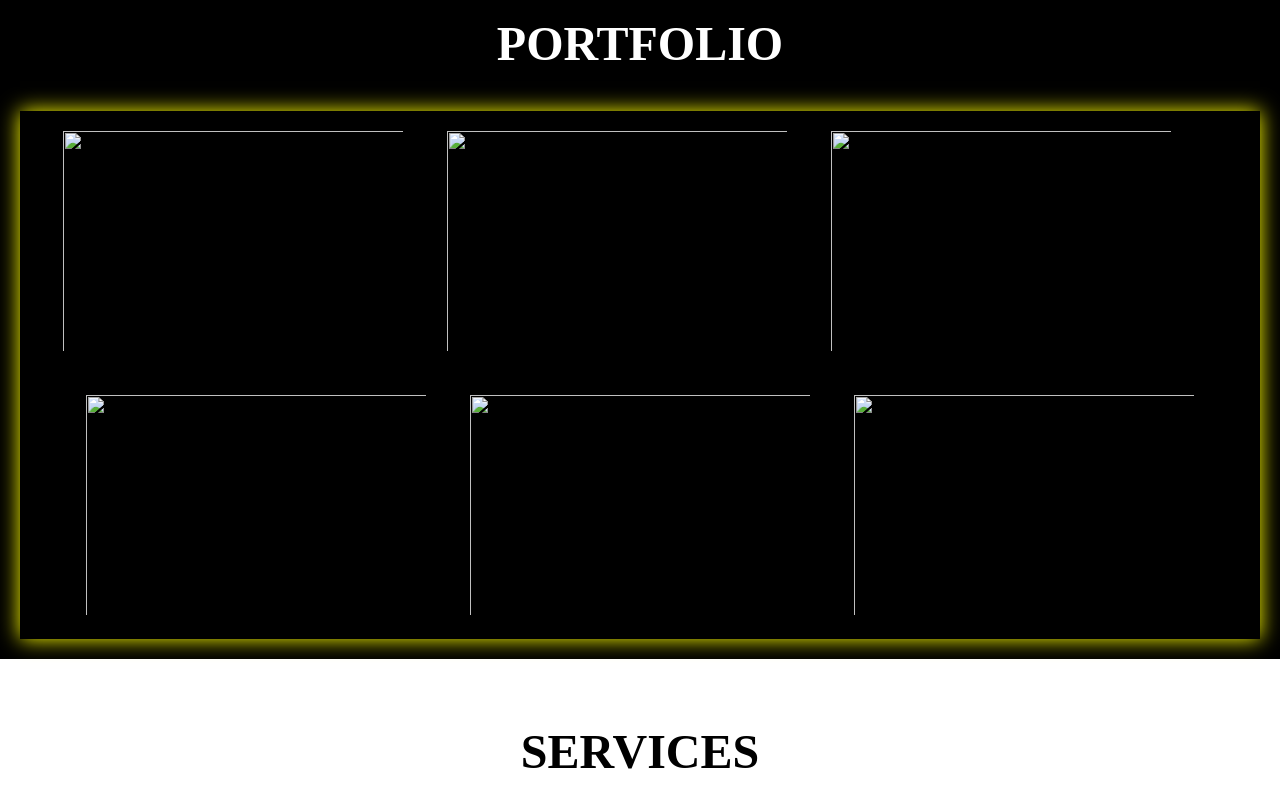
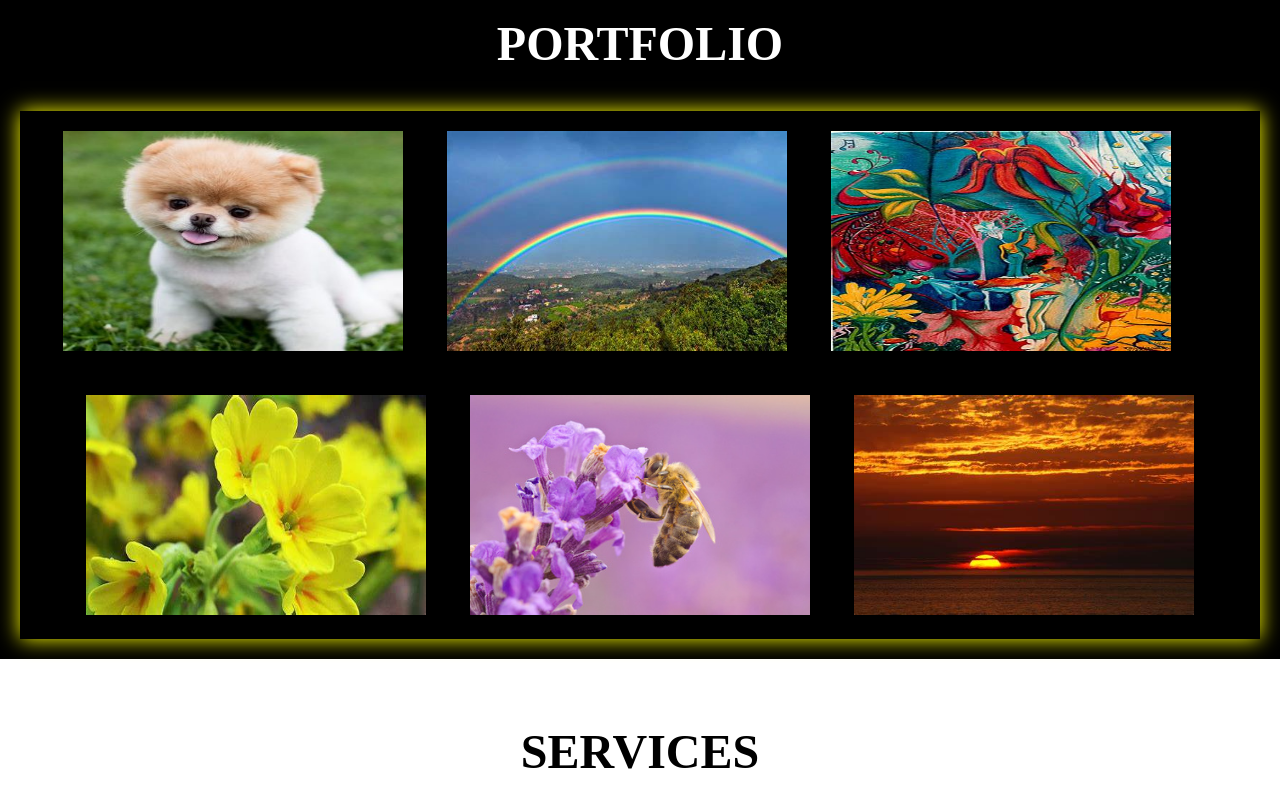
Before and after one commit to mj-paner/Portfolio, a plain HTML site: page index.html in a window 1280 px wide. Shown: the part 1560-2368 px from the top of the page. Drawn offline with Linux system fonts and the light colour scheme; files whose address does not match are found by name.

Commit message:
Update index.html

```diff
--- a/index.html
+++ b/index.html
@@ -32,7 +32,7 @@
 		<section id="about">
 			<h1 class="headings"> ABOUT ME</h1>
 				<div id="pic">
-				<img src="images\20221008_200755.jpg"alt= "">
+				<img src="20221008_200755.jpg"alt= "">
 				<div id="intro">
 					<h2>Mary Joe Paner</h2>
 					<p>&nbsp;&nbsp;Hi!</b><br>My name is Mary Joe Paner and I'm a front end developer living in Tungawan Zamboanga Sibugay.
@@ -45,13 +45,13 @@
 			<section id="portfolio">
 			<h1 class="headings">PORTFOLIO</h1>
 				<div class="gallery">
-					<center><img src="images\boo.jpg" alt="">
-					<img src="images\rainbow.jpeg" alt="">
-				    <img src="images\art.jpeg" alt=""></center>
+					<center><img src="boo.jpg" alt="">
+					<img src="rainbow.jpeg" alt="">
+				    <img src="art.jpeg" alt=""></center>
 					<br><br>
-					<center><img src="images\flowers.jpeg" alt="">
-					<img src="images\reptile.jpeg" alt="">
-					<img src="images\sunset.jpeg" alt=""></center>
+					<center><img src="flowers.jpeg" alt="">
+					<img src="reptile.jpeg" alt="">
+					<img src="sunset.jpeg" alt=""></center>
 					</div>
 			</section>
 
```
